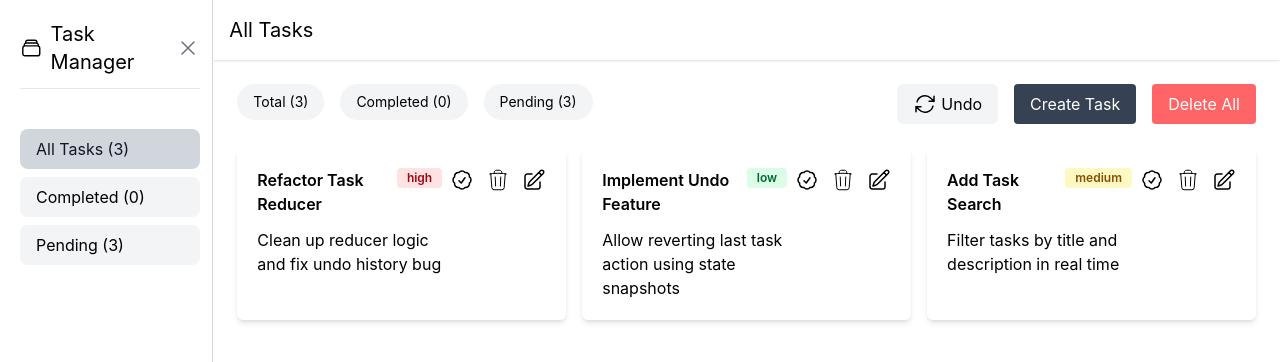
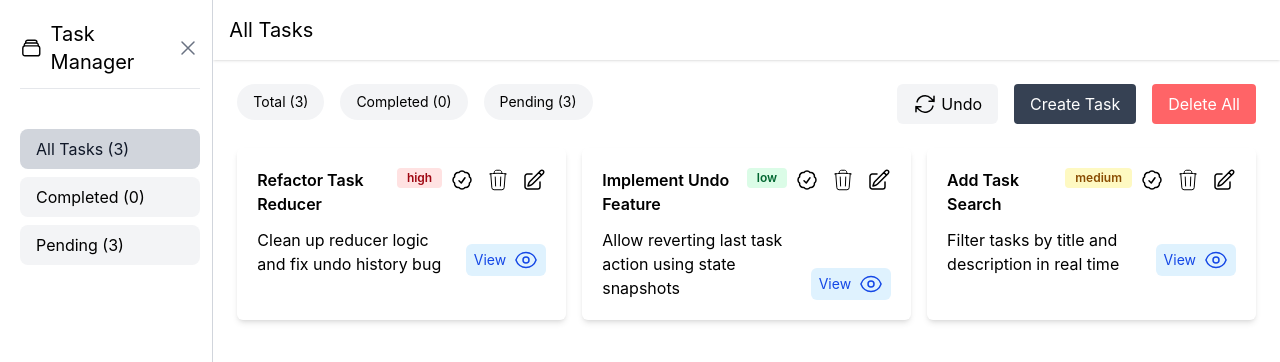
Before and after one commit to ayush8914/react-essentials-assigment-2, a React (Vite) app: page / in a window 1280 px wide. Shown: the top 362 px of the page. Built offline with nearby package versions, Linux system fonts and the light colour scheme.

Commit message:
feat: View Model Added

```diff
--- a/src/components/TaskItem.tsx
+++ b/src/components/TaskItem.tsx
@@ -4,12 +4,14 @@ import type { Task } from "../context/Type"
 import Model from "./Model"
 import EditTask from "./EditTask"
 import DeleteAlert from "./DeleteAlert"
+import ViewTask from "./ViewTask"
 
 function TaskItem(props: {
   task : Task
 }) {
   const [isEdit, setIsEdit] = useState(false)
   const [isDeleteAlert, setIsDeleteAlert] = useState(false)
+  const [isViewModel, setIsViewModel] = useState(false);
   const {toggleTask} : any = useContext(TaskContext);
 
   return (
@@ -26,7 +28,7 @@ function TaskItem(props: {
                         {props.task.description.length > 100 ? props.task.description.slice(0, 100) + "..." : props.task.description}
                     </span>
                 </div>
-                <div>
+                <div className="flex flex-col justify-between">
                   <div className="flex items-start gap-3">
                       <button onClick={()=>toggleTask(props.task.id)} className={`rounded-sm hover:bg-green-100 hover:p-1 hover:cursor-pointer hover:text-green-700 ${props.task.isCompleted ? " text-green-700" : ""}`}>
                        <svg xmlns="http://www.w3.org/2000/svg" fill="none" viewBox="0 0 24 24" strokeWidth={1.5} stroke="currentColor" className="size-6">
@@ -46,10 +48,23 @@ function TaskItem(props: {
                                 <path strokeLinecap="round" strokeLinejoin="round" d="m16.862 4.487 1.687-1.688a1.875 1.875 0 1 1 2.652 2.652L10.582 16.07a4.5 4.5 0 0 1-1.897 1.13L6 18l.8-2.685a4.5 4.5 0 0 1 1.13-1.897l8.932-8.931Zm0 0L19.5 7.125M18 14v4.75A2.25 2.25 0 0 1 15.75 21H5.25A2.25 2.25 0 0 1 3 18.75V8.25A2.25 2.25 0 0 1 5.25 6H10" />
                             </svg>
                       </button>
+                      <Model isOpen={isEdit} onClose={() => setIsEdit(false)} title="Update Task" showCloseButton={true}>
+                              <EditTask task={props.task} onClose={() => setIsEdit(false)}/>
+                      </Model>
                   </div>
-                  <Model isOpen={isEdit} onClose={() => setIsEdit(false)} title="Update Task" showCloseButton={true}>
-                                    <EditTask task={props.task} onClose={() => setIsEdit(false)}/>
-                  </Model>
+                  <div className="flex items-center justify-end ">
+                    <div className="flex gap-2 items-center text-blue-700 cursor-pointer hover:text-blue-900 hover:bg-sky-200 bg-sky-100 rounded-md px-2 py-1 text-sm"
+                    onClick={()=>setIsViewModel(true)}>
+                      View
+                      <svg xmlns="http://www.w3.org/2000/svg" fill="none" viewBox="0 0 24 24" strokeWidth={1.5} stroke="currentColor" className="size-6">
+                          <path strokeLinecap="round" strokeLinejoin="round" d="M2.036 12.322a1.012 1.012 0 0 1 0-.639C3.423 7.51 7.36 4.5 12 4.5c4.638 0 8.573 3.007 9.963 7.178.07.207.07.431 0 .639C20.577 16.49 16.64 19.5 12 19.5c-4.638 0-8.573-3.007-9.963-7.178Z" />
+                          <path strokeLinecap="round" strokeLinejoin="round" d="M15 12a3 3 0 1 1-6 0 3 3 0 0 1 6 0Z" />
+                      </svg>
+                    </div>
+                    <Model title="View Details" showCloseButton={true} isOpen={isViewModel} onClose={() => setIsViewModel(false)} >
+                          <ViewTask task={props.task}/>
+                    </Model>
+                    </div>
                 </div>
         </div>
     </div>
--- /dev/null
+++ b/src/components/ViewTask.tsx
@@ -0,0 +1,22 @@
+
+function ViewTask(props : any) {
+  return (
+    <div className="border border-gray-300 rounded-md p-1 text-md">
+        <div>
+            <div className="flex justify-between items-start border-b px-2 py-1 border-gray-200">
+                <p className='mb-1 text-gray-600  pt-2'>
+                    <span className="font-bold">Task</span> : {props.task.title}
+                </p>
+                <span className={`${props.task.priority === "low" ? "bg-green-100 text-green-800" : props.task.priority === "medium" ? "bg-yellow-100 text-yellow-800" : "bg-red-100 text-red-800"} text-xs font-semibold mr-2 px-2.5 py-0.5 rounded h-fit`}>
+                              {props.task.priority}
+                </span>
+            </div>
+            <p className='mb-2 text-gray-600 p-2'>
+               <span className="font-bold">Description</span>: {props.task.description}
+            </p>
+        </div>
+    </div>
+  )
+}
+
+export default ViewTask
```
